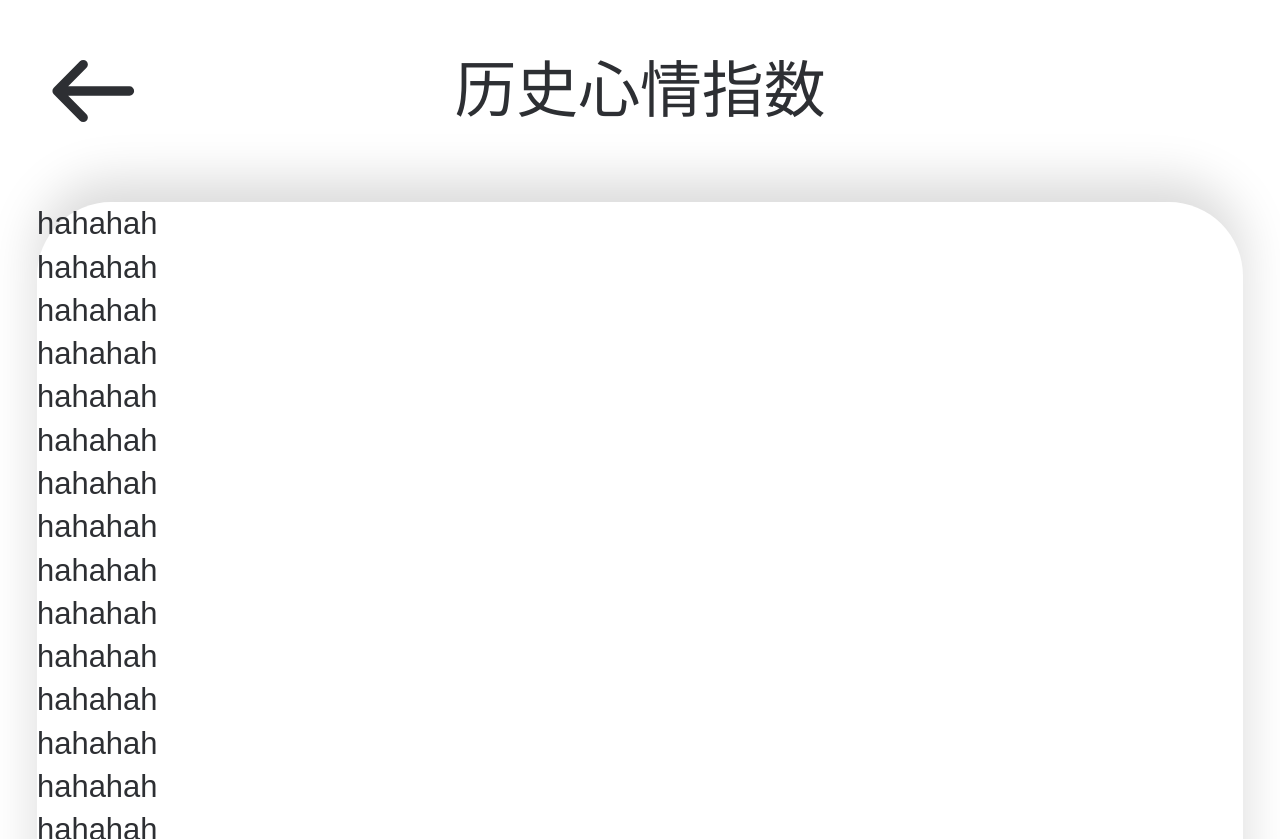
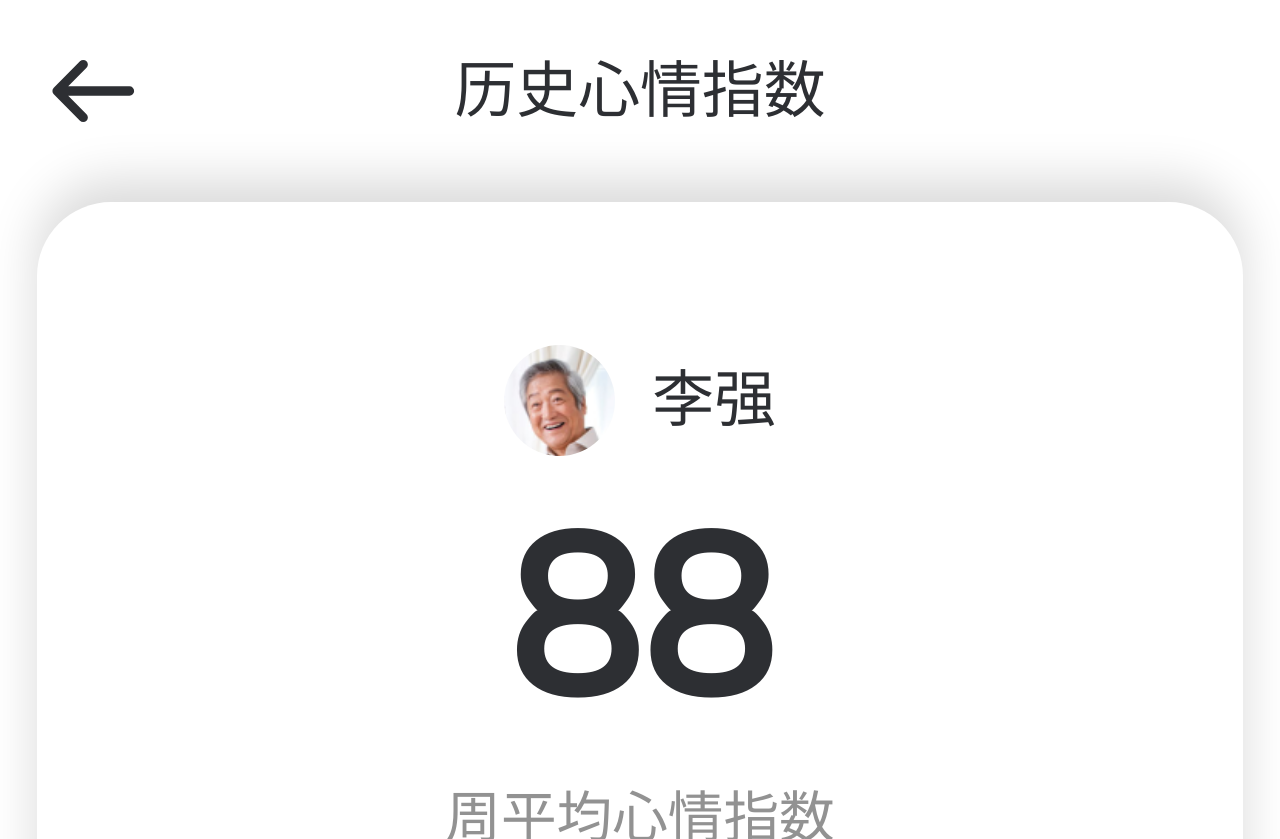
Before and after one commit to Shouduo/weekly-mood, a React app: page / in a window 1280 px wide. Shown: the part 113-952 px from the top of the page. Built offline with nearby package versions, Linux system fonts and the light colour scheme.

Commit message:
feat: add MoodOverview to @/components

```diff
--- /dev/null
+++ b/src/components/MoodOverview/index.scss
@@ -0,0 +1,49 @@
+@import '../../App.scss';
+
+.moodoverview {
+  display: flex;
+  flex-direction: column;
+  justify-content: flex-start;
+  align-items: center;
+  padding: 3.4rem;
+  animation: fade-in 0.8s ease-in-out forwards;
+
+  .moodoverview-user {
+    display: flex;
+    flex-direction: row;
+    justify-content: center;
+    align-items: center;
+    margin-top: 1.2rem;
+
+    .moodoverview-user-avatar {
+      border-radius: 50%;
+      width: 3.6rem;
+    }
+
+    .moodoverview-user-name {
+      margin-left: 1.2rem;
+      font-size: 2rem;
+      // line-height: 2.8rem;
+      text-align: center;
+    }
+  }
+
+  .moodoverview-info {
+    display: flex;
+    flex-direction: column;
+    justify-content: flex-start;
+    align-items: center;
+    margin-top: 0.4rem;
+
+    .moodoverview-info-score {
+      font-family: Nunito;
+      font-size: 7.2rem;
+      font-weight: 800;
+    }
+
+    .moodoverview-info-caption {
+      font-size: 1.8rem;
+      color: #929292;
+    }
+  }
+}
--- /dev/null
+++ b/src/components/MoodOverview/index.tsx
@@ -0,0 +1,48 @@
+import React, { useState, useEffect } from 'react';
+// import axios from 'axios';
+import './index.scss';
+// import { MOOD_STATUS } from '@/utils/constants';
+// import IconMoodBad from '../../assets/svg/icon_mood_bad.svg';
+// import MoodChart from '../MoodChart';
+// import IconArrowLeft from '../../assets/svg/icon_arrow_left.svg';
+import { MoodType } from '@/utils/constants';
+
+interface Props {
+  userName: string;
+  userAvatar: string;
+  moodList: MoodType[];
+}
+
+const MoodOverview = ({userName, userAvatar, moodList} : Props) => {
+  const [averageScore, setAverateScore] = useState(0);
+
+  useEffect(() => {
+    let len = moodList.length;
+    let sum = moodList.reduce((pre, cur) => {
+      if (cur.score === 0) len--;
+      return pre += cur.score;
+    }, 0);
+    if (len === 0) setAverateScore(0);
+    else setAverateScore(~~(sum / len));
+  }, [moodList]);
+
+  return (
+    <div className='moodoverview'>
+      <div className='moodoverview-user'>
+        <img className='moodoverview-user-avatar' src={userAvatar} alt=''/>
+        <p className='moodoverview-user-name'>{userName}</p>
+      </div>
+      <div className='moodoverview-info'>
+        <p className='moodoverview-info-score'>{averageScore}</p>
+        <p className='moodoverview-info-caption'>周平均心情指数</p>
+      </div>
+    </div>
+  );
+}
+
+// MoodOverview.defaultProps = {
+//   userName: USER_TEMPLATE.name,
+//   userAvatar: USER_TEMPLATE.avatar,
+//   moodList: []
+// }
+export default MoodOverview;
--- a/src/mock/index.ts
+++ b/src/mock/index.ts
@@ -5,14 +5,14 @@ Mock.mock('/mood', 'get', {
   msg: 'success',
   payload: {
     'list|7': [{
-      'index|+1': 0,
+      'id|+1': 0,
       timestamp: function() {
-        return new Date().getTime() - (this as any).index * 86400 * 1000;
+        return new Date().getTime() - (this as any).id * 86400 * 1000;
       },
       // score: '@integer(0, 100)',
       // 'score|0-100': 5,
       score: function() {
-        if ((this as any).index === 4) return 0;
+        if ((this as any).id === 4) return 0;
         // if (this.index === 0) return 100;
         // if (this.index === 1) return 10;
         // if (this.index === 2) return 20;
--- a/src/pages/MoodView/index.tsx
+++ b/src/pages/MoodView/index.tsx
@@ -2,6 +2,8 @@ import React, { useState, useEffect } from 'react';
 import axios from 'axios';
 import './index.scss';
 import IconArrowLeft from '../../assets/svg/icon_arrow_left.svg';
+import MoodOverview from '@/components/MoodOverview';
+import { USER_TEMPLATE } from '@/utils/constants';
 
 const MoodView = () => {
   const [moodList, setMoodList] = useState([]);
@@ -24,7 +26,8 @@ const MoodView = () => {
         <p className='moodview-header-title'>历史心情指数</p>
       </div>
       <div className='moodview-content'>
-        {Array(20).fill(0).map(() => <div>hahahah</div>)}
+        {/* {Array(20).fill(0).map(() => <div>hahahah</div>)} */}
+        <MoodOverview userName={USER_TEMPLATE.name} userAvatar={USER_TEMPLATE.avatar} moodList={moodList}/>
       </div>
     </div>
   );
```
Also changed, not shown: src/utils/constants.ts (+7 -0 lines).
